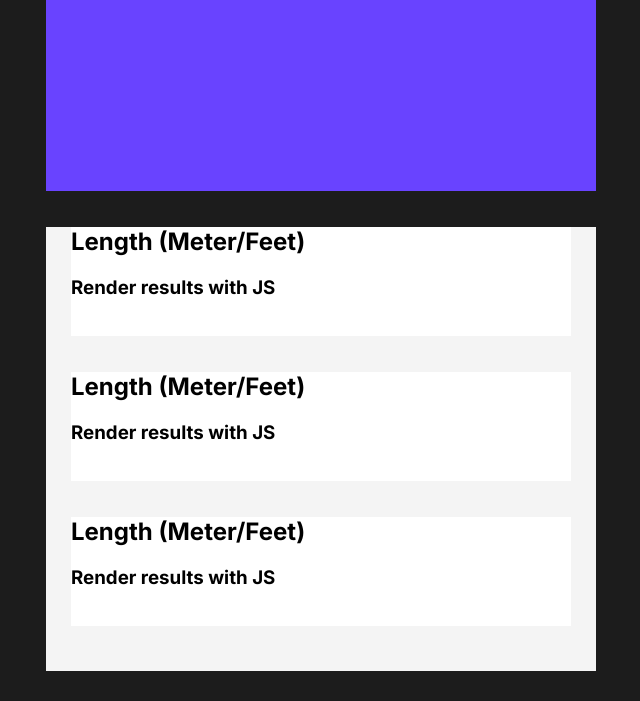
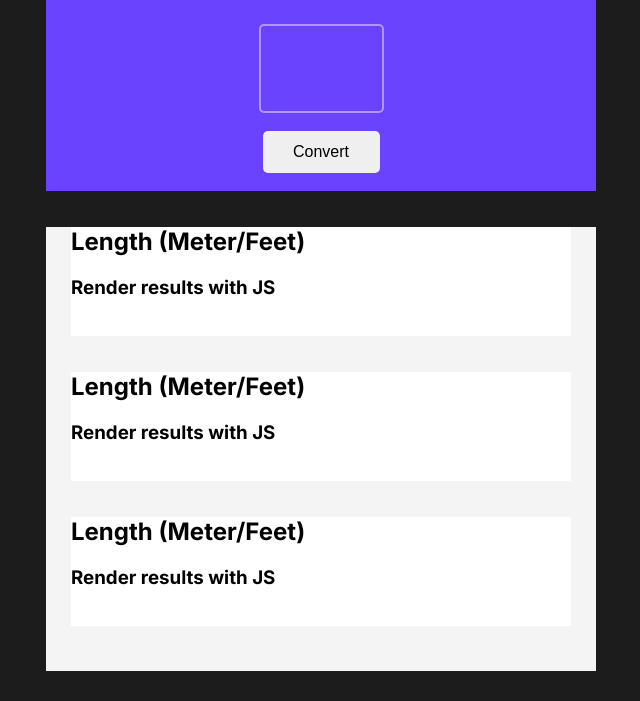
Before and after one commit to dscardona/unit-converter, a plain HTML site: page index.html in a window 1280 px wide. Shown: the part 124-825 px from the top of the page, without its empty margins (319-959 px from the left). Drawn offline with Linux system fonts and the light colour scheme.

Commit message:
Style header

```diff
--- a/styles.css
+++ b/styles.css
@@ -10,6 +10,32 @@ body {
     height: 285px;
     width: 550px;
     margin: 30px auto 0px;
+    text-align: center;
+    display: flex;
+    flex-direction: column;
+    justify-content: space-evenly;
+    align-items: center;
+}
+
+input {
+    height: 83px;
+    width: 117px;
+    border: 2px solid #B295FF;
+    border-radius: 5px;
+    background-color: #6943FF;
+    color: inherit;
+    font-size: 58px;
+    font-weight: 900;
+    text-align: center;
+}
+
+button {
+    height: 42px;
+    width: 117px;
+    border-radius: 5px;
+    border: none;
+    font-size: 16px;
+
 }
 
 .main {
```
